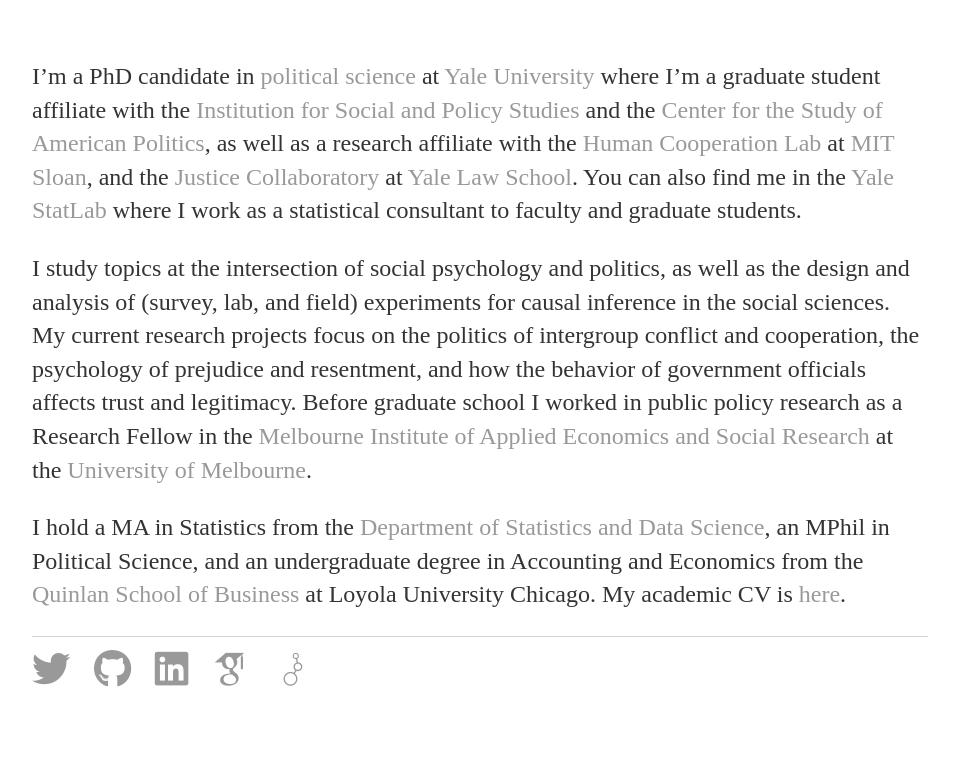
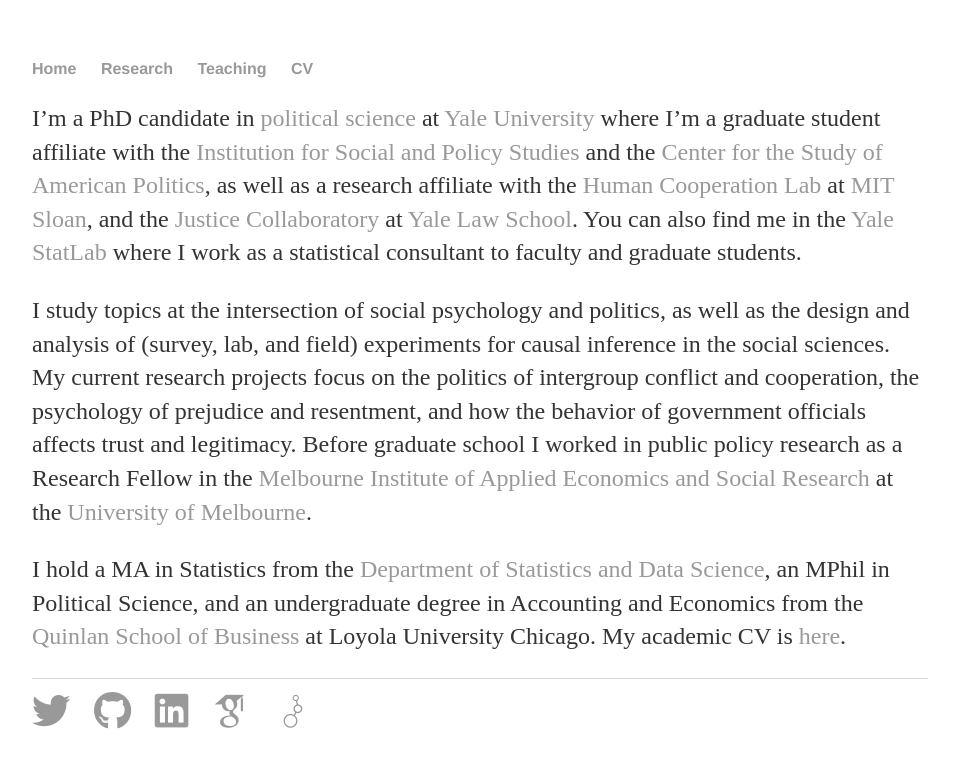
Before and after one commit to kylepeyton/kylepeyton.github.io, a Jekyll site: the page built from index.markdown, in a window 1280 px wide. Shown: the top 768 px of the page, without its empty margins (160-1119 px from the left). Built offline with Jekyll 4.4.1, drawn with Linux system fonts in a browser that asks for light colours; nearby versions of some CDN libraries; some web fonts are replaced.

Commit message:
Update design-kp.html

```diff
--- a/_layouts/design-kp.html
+++ b/_layouts/design-kp.html
@@ -10,6 +10,15 @@
 
 		</head>
 		<body>
+			<nav>
+	               	<ul>
+				<li><a href="/">Home</a></li>
+                          	<li><a href="/research">Research</a></li>
+                          	<li><a href="/teaching">Teaching</a></li>
+                          	<li><a href="https://github.com/kylepeyton/kylepeyton.github.io/blob/master/assets/peyton_cv.pdf">CV</a></li>
+        			<!-- <li><a href="/contact">Contact</a></li> -->
+	              </ul>
+	              </nav>
 			<div class="container">
 
 			{{ content }}
```
